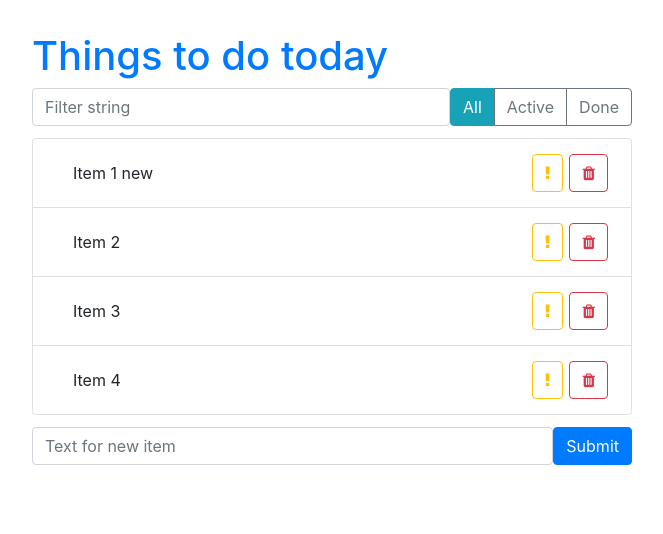
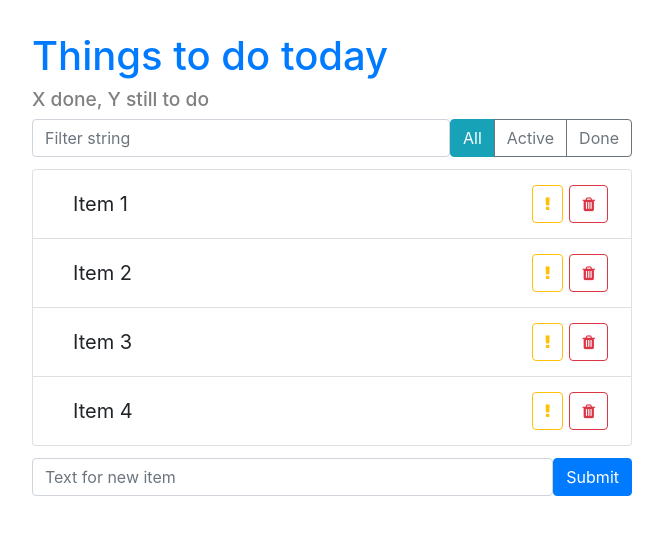
Before and after one commit to aslukin/React_app02, a React (Create React App) app: page / in a window 1280 px wide. Shown: the top 534 px of the page, without its empty margins (308-971 px from the left). Built offline with nearby package versions, Linux system fonts and the light colour scheme.

Commit message:
addes actions, but there are 2 mistakes in code

```diff
--- a/src/App.js
+++ b/src/App.js
@@ -5,26 +5,95 @@ import AppFilter from './Components/App-Filter';
 import TodoList from './Components/Todo-List';
 import AddItem from './Components/Add-Item';
 
-function App() {
+export default class App extends React.Component {
 
-  const todoData = [
-    {label: 'Item 1 new', important: false, id: 1},
-    {label: 'Item 2', important: true, id: 2},
-    {label: 'Item 3', important: false, id: 3},
-    {label: 'Item 4', important: false, id: 4}
-  ]
+  counter = 100;
+  state = {
+    todoData: [
+      this.createNewItem('Item 1'),
+      this.createNewItem('Item 2'),
+      this.createNewItem('Item 3'),
+      this.createNewItem('Item 4')
+    ]
+  }
+
+  createNewItem(newLabel) {
+    return {
+
+      label: newLabel,
+      important: false,
+      done: false,
+      id: this.counter++
+
+  }
+}
 
 
+onItemDelete = (id) => {
+  this.setState(({ todoData }) => {
+    const idx = todoData.findIndex((el) => el.id === id);
 
+    const before = todoData.slice(0, idx);
+    const after = todoData.slice(idx + 1)
+    const newTodoData = [...before, ...after]
+
+    return {
+      todoData: newTodoData
+    }
+  })
+}
+
+onItemAdd = (newText) => {
+  const newItem = this.createNewItem(newText)
+
+  this.setState(({ todoData }) => {
+    const newTodoData = [...todoData, newItem]
+    return {
+      todoData: newTodoData
+    }
+  })
+}
+
+
+onToggleDone = (id) => {
+
+  console.log('OnToggleDone :>> ', id);
+  this.setState(({todoData})=> {
+// wrong code
+
+    const newTodoData=[]
+    return {
+      todoData: newTodoData
+    }
+  })
+}
+
+onToggleImportant = (id) => {
+  console.log('OnToggleimportant :>> ', id);
+  this.setState(({todoData})=> {
+// wrong code
+
+    const newTodoData=[]
+
+    return {
+      todoData: newTodoData
+    }
+  })
+
+}
+
+render() {
   return (
     <div className="todo-app">
       <AppHeader />
       <AppFilter />
-      <TodoList todos={todoData}/>
-      <AddItem />
-
+      <TodoList todos={this.state.todoData}
+        onItemDelete={this.onItemDelete}
+        onToggleDone={this.onToggleDone}
+        onToggleImportant={this.onToggleImportant}
+      />
+      <AddItem onItemAdd={this.onItemAdd} />
     </div>
   );
 }
-
-export default App;
+}
--- a/src/Components/Add-Item/Add-Item.js
+++ b/src/Components/Add-Item/Add-Item.js
@@ -1,14 +1,20 @@
 import React from 'react'
 import './Add-Item.css'
 
-const AddItem = () => {
-    return(
-        <div className="addItem">
-            <input type="test" className="form-control add-item-text" placeholder = "Text for new item"></input>
-            <button type="submit" className="btn btn-primary add-item-button">Submit</button>
-        </div>
+export default class AddItem extends React.Component {
 
-    )
+    render() {
+        return (
+            <div className="addItem">
+                <input type="test" className="form-control add-item-text" placeholder="Text for new item"></input>
+                <button type="submit" className="btn btn-primary add-item-button"
+                    onClick={()=>{ this.props.onItemAdd(`test`)}}>
+                    Submit
+                    </button>
+            </div>
+
+        )
+    }
 }
 
-export default AddItem;
+//export default AddItem;
--- a/src/Components/App-Header/App-Header.js
+++ b/src/Components/App-Header/App-Header.js
@@ -2,12 +2,17 @@ import React from 'react';
 
 import './App-Header.css'
 
-const AppHeader = () => {
-    return(
-        <div className="app-header">
-            <h1 className="text-primary">Things to do today</h1>
-        </div>
-    )
-}
+export default class AppHeader extends React.Component {
 
-export default AppHeader;
+
+    render(){
+
+        return(
+            <div className="app-header">
+                <h1 className="text-primary">Things to do today</h1>
+                <h2> X done, Y still to do</h2>
+            </div>
+        )
+
+    }
+};
--- a/src/Components/Todo-List-Item/Todo-List-Item.css
+++ b/src/Components/Todo-List-Item/Todo-List-Item.css
@@ -1,8 +1,3 @@
-.bigfont {
-  font-size: 36;
-
-}
-
 .todo-list-item {
     display: flex;
     justify-content: space-between;
@@ -15,19 +10,16 @@
 
   .todo-list-item-label {
     margin-left: 1.25rem;
-    line-height: 35px;
+    line-height: 25px;
     cursor: pointer;
     user-select: none;
-
+    font-size: 1.25rem;
   }
-
 
   .item-done  {
     text-decoration: line-through;
   }
 
-
-
   .item-important  {
     font-weight:  bold;
     color: steelblue;
--- a/src/Components/Todo-List-Item/Todo-List-Item.js
+++ b/src/Components/Todo-List-Item/Todo-List-Item.js
@@ -3,41 +3,19 @@ import './Todo-List-Item.css';
 
 export default class TodoListItem extends React.Component {
 
-  constructor() {
-    super();
-
-    this.state = {
-      important: false,
-      done: false
-    }
-
-  }
-
-  onLabelClick = () => {
-    this.setState({
-      done: true
-    })
-  }
-
-  onExclamationClick = () => {
-    this.setState({
-      important: true
-    })
-  }
 
   render() {
 
-    const { label, id } = this.props;
-    const { done, important } = this.state;
+    const { label, done, important, onItemDelete, onToggleDone, onToggleImportant } = this.props;
 
     let className = "todo-list-item-label";
     if (done) className += " item-done"
     if (important) className += " item-important"
 
     return (
-      <div  className="todo-list-item">
+      <div className="todo-list-item">
         <span className={className}
-          onClick={this.onLabelClick}
+          onClick={onToggleDone}
         >
           {label}
         </span>
@@ -45,13 +23,14 @@ export default class TodoListItem extends React.Component {
           <button
             type="button"
             className="btn btn-outline-warning todo-list-item-button"
-            onClick={this.onExclamationClick}
+            onClick={onToggleImportant}
           >
             <i className="fa fa-exclamation" />
           </button>
           <button
             type="button"
             className="btn btn-outline-danger todo-list-item-button"
+            onClick={onItemDelete}
           >
             <i className="fa fa-trash"></i>
           </button>
@@ -60,6 +39,3 @@ export default class TodoListItem extends React.Component {
     );
   }
 }
-
-//const TodoListItemfunc = ({ label, important = false, id }) => { };
-// export default TodoListItem
--- a/src/Components/Todo-List/Todo-List.js
+++ b/src/Components/Todo-List/Todo-List.js
@@ -2,15 +2,20 @@ import React from 'react'
 import TodoListItem from './../Todo-List-Item'
 import './Todo-List.css';
 
-const TodoList = ({ todos }) => {
+const TodoList = ({ todos , onItemDelete, onToggleDone, onToggleImportant }) => {
 
     const elements = todos.map((item) => {
         return (
             <li key={item.id} className="list-group-item">
                 <TodoListItem
                     label={item.label}
+                    done={item.done}
                     important={item.important}
-                    id={item.id} />
+                    id={item.id}
+                    onItemDelete = {() => onItemDelete(item.id)}
+                    onToggleDone = {() => onToggleDone(item.id)}
+                    onToggleImportant = {() => onToggleImportant(item.id)}
+                    />
             </li>
         )
     })
```
